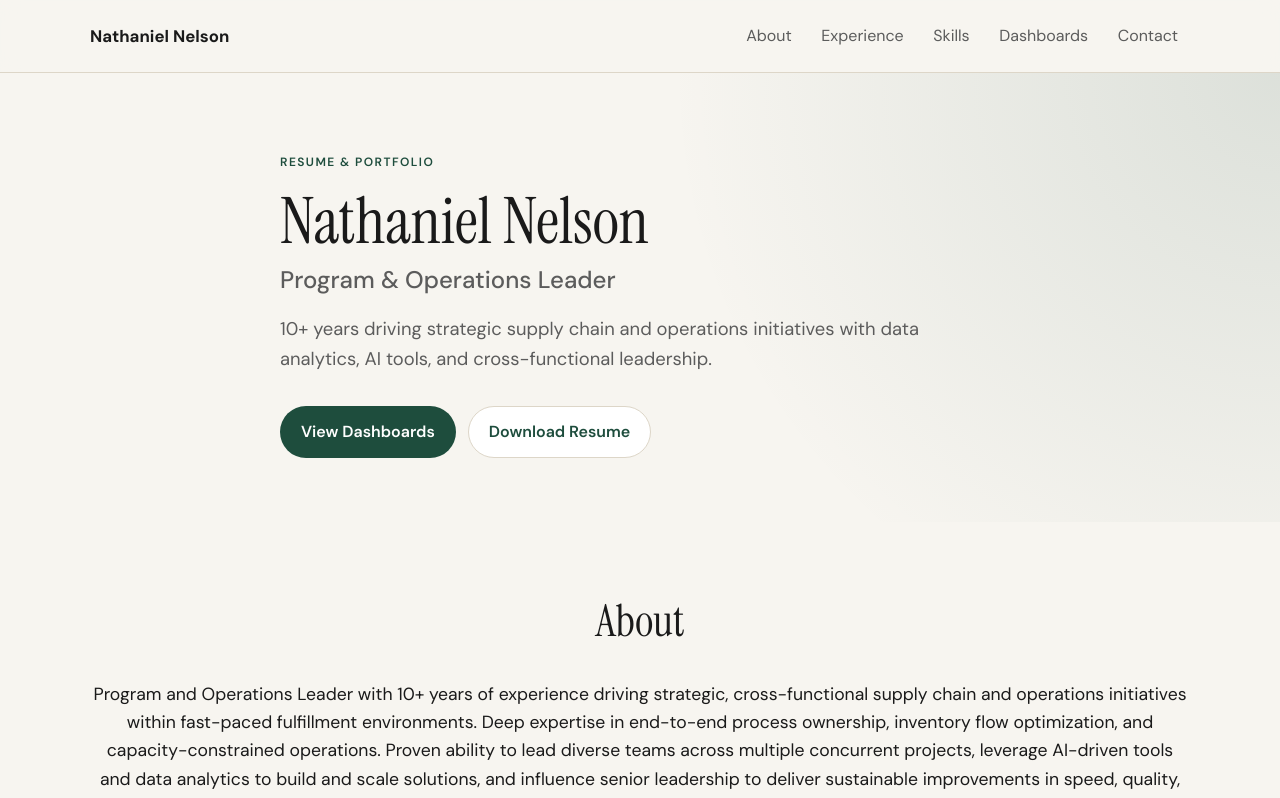
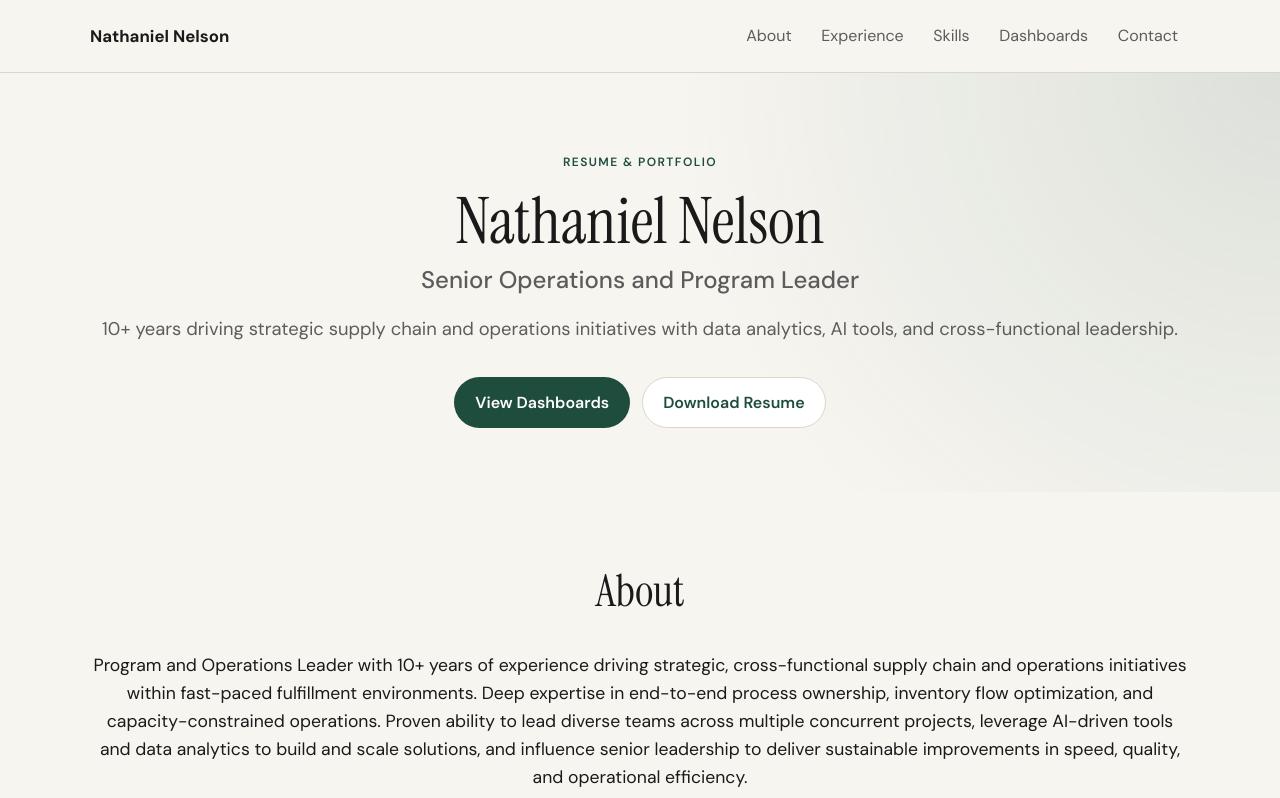
Before and after one commit to CaptianBoredASF/Website, a React (Vite) app: page / in a window 1280 px wide. Shown: the top 798 px of the page. Built offline with nearby package versions, Linux system fonts and the light colour scheme.

Commit message:
Update hero title and center hero section

```diff
--- a/index.html
+++ b/index.html
@@ -3,14 +3,14 @@
   <head>
     <meta charset="UTF-8" />
     <meta name="viewport" content="width=device-width, initial-scale=1.0" />
-    <meta name="description" content="Nathaniel Nelson — Program & Operations Leader with 10+ years in supply chain, data analytics, and Tableau dashboards." />
+    <meta name="description" content="Nathaniel Nelson — Senior Operations and Program Leader with 10+ years in supply chain, data analytics, and Tableau dashboards." />
     <meta name="author" content="Nathaniel Nelson" />
     <link rel="canonical" href="https://nathanielnelsond.com/" />
-    <meta property="og:title" content="Nathaniel Nelson — Program & Operations Leader" />
+    <meta property="og:title" content="Nathaniel Nelson — Senior Operations and Program Leader" />
     <meta property="og:description" content="Supply chain and operations leader. Resume and interactive Tableau dashboards." />
     <meta property="og:url" content="https://nathanielnelsond.com/" />
     <meta property="og:type" content="website" />
-    <title>Nathaniel Nelson — Program & Operations Leader</title>
+    <title>Nathaniel Nelson — Senior Operations and Program Leader</title>
     <link rel="preconnect" href="https://fonts.googleapis.com" />
     <link rel="preconnect" href="https://fonts.gstatic.com" crossorigin />
     <link
--- a/src/data/resume.js
+++ b/src/data/resume.js
@@ -3,7 +3,7 @@
 export const siteConfig = {
   name: 'Nathaniel Nelson',
   domain: 'https://nathanielnelsond.com',
-  title: 'Program & Operations Leader',
+  title: 'Senior Operations and Program Leader',
   tagline:
     '10+ years driving strategic supply chain and operations initiatives with data analytics, AI tools, and cross-functional leadership.',
   email: 'Nathan.Nelson.D@gmail.com',
--- a/src/index.css
+++ b/src/index.css
@@ -108,7 +108,7 @@ a:hover {
 }
 
 .hero-inner {
-  max-width: 720px;
+  text-align: center;
 }
 
 .eyebrow {
@@ -124,6 +124,7 @@ a:hover {
   margin: 0 0 1rem;
   display: flex;
   flex-direction: column;
+  align-items: center;
   gap: 0.35rem;
 }
 
@@ -144,13 +145,14 @@ a:hover {
   font-size: 1.15rem;
   color: var(--text-muted);
   margin: 0 0 2rem;
-  max-width: 52ch;
+  width: 100%;
 }
 
 .hero-actions {
   display: flex;
   flex-wrap: wrap;
   gap: 0.75rem;
+  justify-content: center;
 }
 
 .btn {
```
